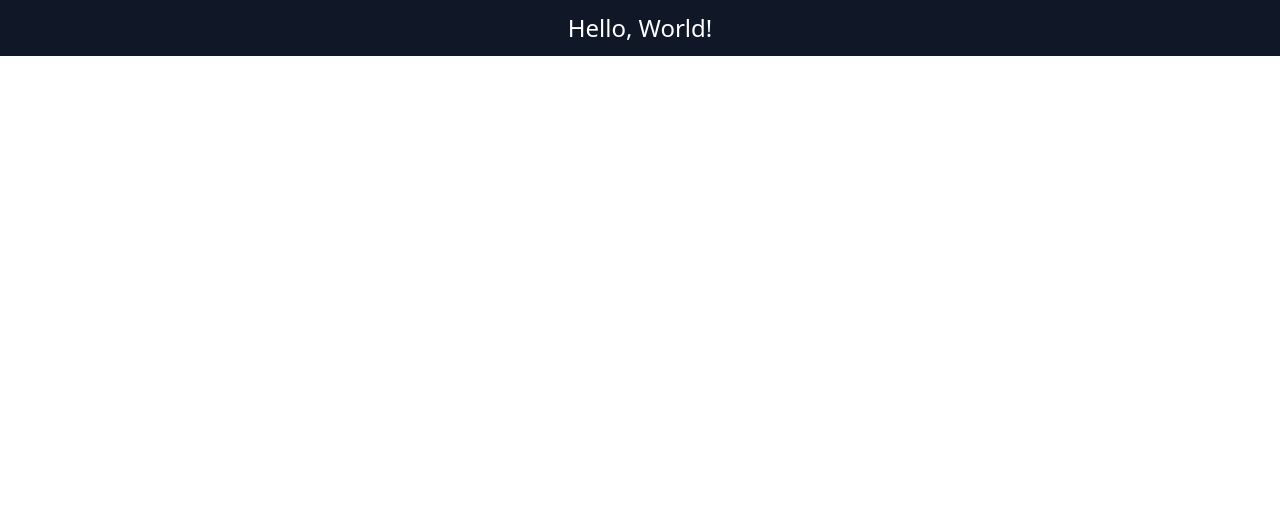
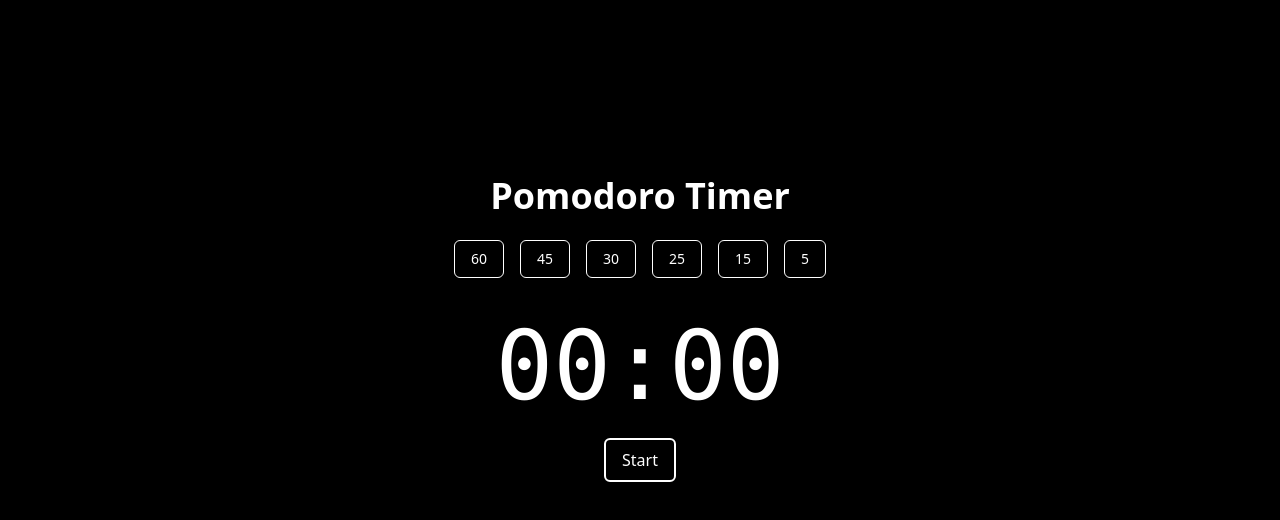
Before and after one commit to Vishalrathod8788/pomodoro, a React app: page / in a window 1280 px wide. Shown: the top 520 px of the page. Built offline with nearby package versions, Linux system fonts and the light colour scheme; the HTML template or start-up script is replaced by a standard one.

Commit message:
implement core logic and write code

```diff
--- a/src/App.jsx
+++ b/src/App.jsx
@@ -1,7 +1,66 @@
+import { useEffect, useState } from "react";
+import { Controls } from "./components/Controls"
+import { TimerDisplay } from "./components/TimerDisplay"
+import { TimerOptions } from "./components/TimerOptions"
+
 function App() {
-  return (<div>
-    <h1 className="bg-gray-900 text-white p-3 text-center text-2xl">Hello, World!</h1>
-  </div>
+  const [timeLeft, setTimeLeft] = useState(0);
+  const [isRunning, setIsRunning] = useState(false);
+  const [selectedTime, setSelectedTime] = useState(0);
+  const [isPush, setIsPush] = useState(false);
+
+  useEffect(() => {
+    if (!isRunning || !isPush) return; // agar paused hai to timer stop
+
+    const interval = setInterval(() => {
+      setTimeLeft((prev) => {
+        if (prev <= 0) {
+          setIsRunning(false);
+          setIsPush(false);
+          return 0;
+        }
+        return prev - 1;
+      });
+    }, 1000);
+
+    return () => clearInterval(interval);
+  }, [isRunning, isPush]);
+
+
+  const handleSelectedTime = (minutes) => {
+    setSelectedTime(minutes);
+    setTimeLeft(minutes * 60);
+  }
+
+  const handleOnStart = () => {
+    setIsRunning(true);
+    setIsPush(true);
+  }
+
+  const handleOnPush = () => {
+    if (!isPush) {
+      setIsRunning(true);
+      setIsPush(true)
+    } else {
+      setIsPush(false);
+      setIsRunning(true);
+    }
+  }
+
+  const handleOnReset = () => {
+    setIsRunning(false);
+    setIsPush(false)
+    setTimeLeft(selectedTime * 60);
+  };
+
+
+  return (
+    <div className="w-full h-screen bg-black text-white py-44 text-center">
+      <h1 className="text-4xl font-bold mb-4">Pomodoro Timer</h1>
+      <TimerOptions onSelected={handleSelectedTime} isRunning={isRunning} />
+      <TimerDisplay timeLeft={timeLeft} />
+      <Controls onStart={handleOnStart} onPause={handleOnPush} onReset={handleOnReset} isRunnig={isRunning} isPush={isPush} />
+    </div>
   )
 }
 
--- /dev/null
+++ b/src/components/Controls.jsx
@@ -0,0 +1,32 @@
+export const Controls = ({ onStart, onPause, onReset, isRunnig, isPush }) => {
+    return (
+        <div className="flex justify-center space-x-4 mt-6">
+            {isRunnig ? (
+                <>
+                    {isPush ?
+                        <button
+                            onClick={onPause}
+                            className="bg-black text-white px-4 py-2 rounded-md hover:bg-gray-600 border-2 border-white">
+                            Pause
+                        </button> : <button
+                            onClick={onPause}
+                            className="bg-black text-white px-4 py-2 rounded-md hover:bg-gray-600 border-2 border-white">
+                            Resume
+                        </button>
+                    }
+                    <button
+                        onClick={onReset}
+                        className="bg-black text-white px-4 py-2 rounded-md hover:bg-gray-600 border-2 border-white">
+                        Reset
+                    </button>
+                </>
+            ) : (
+                <button
+                    onClick={onStart}
+                    className="bg-black text-white px-4 py-2 rounded-md hover:bg-gray-600 border-2 border-white">
+                    Start
+                </button>
+            )}
+        </div>
+    );
+};
--- /dev/null
+++ b/src/components/TimerDisplay.jsx
@@ -0,0 +1,10 @@
+export const TimerDisplay = ({ timeLeft }) => {
+
+    const minutes = Math.floor(timeLeft / 60);
+    const seconds = timeLeft % 60
+    return (
+        <div className="text-center text-8xl font-mono mt-10">
+            {String(minutes).padStart(2, '0')}:{String(seconds).padStart(2, '0')}
+        </div>
+    );
+}
--- /dev/null
+++ b/src/components/TimerOptions.jsx
@@ -0,0 +1,24 @@
+export const TimerOptions = ({ onSelected, isRunning }) => {
+    return (
+        <div className="flex justify-center space-x-4 mt-6 text-sm">
+            <button disabled={isRunning} onClick={() => onSelected(60)} className="bg-black text-white px-4 py-2 rounded-md border border-white hover:bg-gray-600">
+                60
+            </button>
+            <button disabled={isRunning} onClick={() => onSelected(45)} className="bg-black text-white px-4 py-2 rounded-md border border-white hover:bg-gray-600">
+                45
+            </button>
+            <button disabled={isRunning} onClick={() => onSelected(30)} className="bg-black text-white px-4 py-2 rounded-md border border-white hover:bg-gray-600">
+                30
+            </button>
+            <button disabled={isRunning} onClick={() => onSelected(25)} className="bg-black text-white px-4 py-2 rounded-md border border-white hover:bg-gray-600">
+                25
+            </button>
+            <button disabled={isRunning} onClick={() => onSelected(15)} className="bg-black text-white px-4 py-2 rounded-md border border-white hover:bg-gray-600">
+                15
+            </button>
+            <button disabled={isRunning} onClick={() => onSelected(5)} className="bg-black text-white px-4 py-2 rounded-md border border-white hover:bg-gray-600">
+                5
+            </button>
+        </div>
+    );
+}
```
Also changed, not shown: eslint.config.js (+12 -12 lines).
